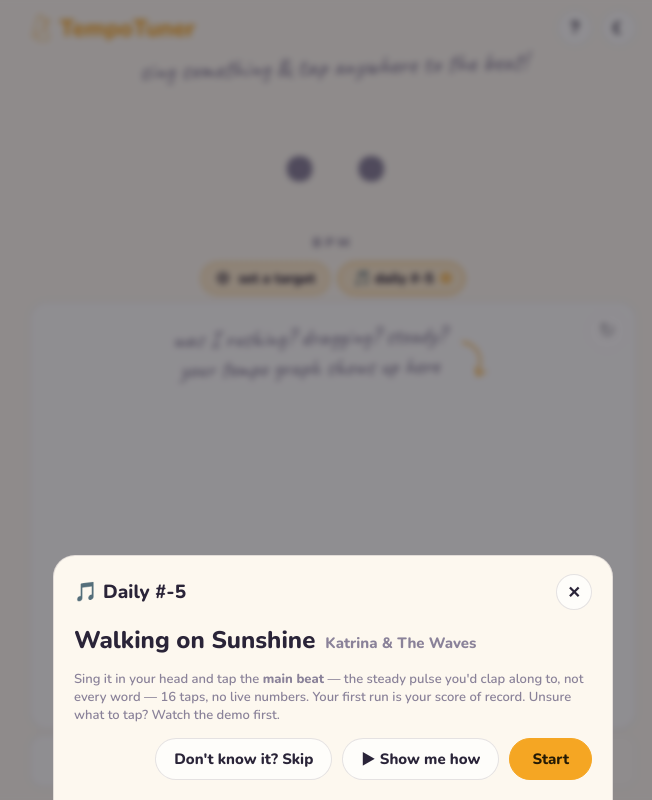
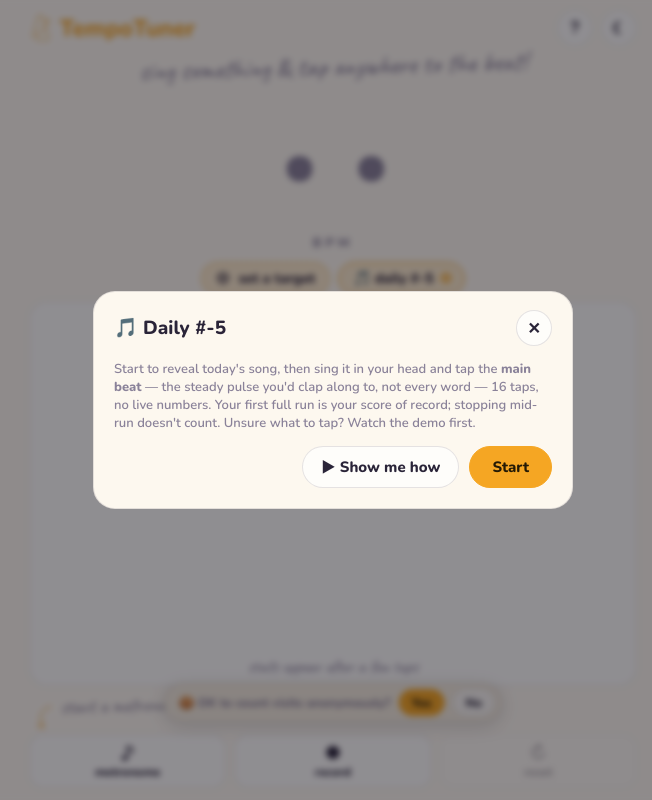
Before and after one commit to sgebb/TempoTuner, a React (Vite) app: page / in a window 1280 px wide. Shown: the whole page, without its empty margins (307-959 px from the left). Built offline with nearby package versions, Linux system fonts and the light colour scheme.

Commit message:
no fade, daily tweaks

```diff
--- a/src/App.tsx
+++ b/src/App.tsx
@@ -1,9 +1,8 @@
 import { useCallback, useEffect, useMemo, useRef, useState } from 'react';
 import Graph from './components/Graph';
-import { Bullseye, MetronomeMark, ShareNodes } from './components/icons';
+import { Bullseye, MetronomeMark } from './components/icons';
 import HelpModal from './components/HelpModal';
 import TargetSheet from './components/TargetSheet';
-import ShareSheet from './components/ShareSheet';
 import DailySheet, { RunReveal } from './components/DailySheet';
 import ConsentBanner from './components/ConsentBanner';
 import { useMetronome } from './hooks/useMetronome';
@@ -21,6 +20,7 @@
   saveDailyResults,
   scoreGuess,
   songForDay,
+  wobblePenalty,
 } from './lib/daily';
 
 type Ripple = { id: number; x: number; y: number };
@@ -45,7 +45,6 @@
   const [ripples, setRipples] = useState<Ripple[]>([]);
   const [helpOpen, setHelpOpen] = useState(false);
   const [targetOpen, setTargetOpen] = useState(false);
-  const [shareOpen, setShareOpen] = useState(false);
   // The daily challenge greets you (Wordle-style) until played — but only once
   // per day, so dismissing it leaves just the pulsing chip as a nudge.
   const [dailyOpen, setDailyOpen] = useState(() => {
@@ -203,25 +202,22 @@
     setDailyOpen(true);
   };
 
-  const skipDaily = () => {
-    if (dailyResults[todayKey]) return;
-    const next = { ...dailyResults, [todayKey]: { day, guess: null, score: null, skipped: true } };
-    setDailyResults(next);
-    saveDailyResults(next);
-  };
-
-  // A challenge run ends itself after enough valid intervals.
+  // A challenge run ends itself after enough valid intervals. The score is
+  // tempo accuracy (octave-aware) minus a consistency penalty for wobbly taps.
   useEffect(() => {
     if (!challenge || points.length < CHALLENGE_POINTS) return;
     const guess = guessFromPoints(points);
-    const { score, octave } = scoreGuess(guess, challenge.song.bpm);
+    const { score: accuracy, octave } = scoreGuess(guess, challenge.song.bpm);
+    const bpms = points.map((p) => Math.round(p.bpm));
+    const wobble = wobblePenalty(bpms);
+    const score = Math.max(0, accuracy - wobble);
     const countsForToday = !challenge.practice && !dailyResults[todayKey];
     if (countsForToday) {
-      const next = { ...dailyResults, [todayKey]: { day, guess, score } };
+      const next = { ...dailyResults, [todayKey]: { day, guess, score, bpms } };
       setDailyResults(next);
       saveDailyResults(next);
     }
-    setRunReveal({ song: challenge.song, guess, score, octave, practice: !countsForToday });
+    setRunReveal({ song: challenge.song, guess, score, octave, wobble, practice: !countsForToday });
     setChallenge(null);
     setDailyOpen(true);
   }, [challenge, points, dailyResults, todayKey, day]);
@@ -276,9 +272,10 @@
       </header>
 
       {challenge ? (
-        <p className="squiggle tagline challenge-song">
-          🎵 {challenge.song.title} — {challenge.song.artist}
-        </p>
+        <div className="challenge-title">
+          <strong>🎵 {challenge.song.title}</strong>
+          <span>{challenge.song.artist}</span>
+        </div>
       ) : demo.running ? (
         <p className="squiggle tagline challenge-song">🎵 {DEMO_SONG.title} — demo</p>
       ) : (
@@ -373,16 +370,6 @@
           </div>
         ) : (
           <>
-        <button
-          className="icon-btn graph-reset"
-          data-no-tap
-          onClick={reset}
-          disabled={!hasSession && !recorder.hasRecording}
-          aria-label="Reset session"
-          title="Clear taps and recording"
-        >
-          ↻
-        </button>
         {points.length === 0 && recorder.volume.length === 0 ? (
           <div className="graph-empty squiggle">
             <div>
@@ -431,6 +418,36 @@
       </section>
 
       {!challenge && !demo.running && (
+      <>
+      <div className="controls-hint squiggle" data-no-tap aria-hidden="true">
+        {!hasSession && !metronome.isOn ? (
+          <span className="hint-inner hint-left">
+            <svg className="hint-arrow" viewBox="0 0 40 60">
+              <path
+                d="M32 8 C 12 12, 6 28, 14 50 M14 50 l 2 -10 M14 50 l -10 -5"
+                fill="none"
+                stroke="currentColor"
+                strokeWidth="2"
+                strokeLinecap="round"
+              />
+            </svg>
+            start a metronome and try to hold its beat
+          </span>
+        ) : hasSession && !recorder.hasRecording && recorder.status === 'idle' ? (
+          <span className="hint-inner hint-center">
+            record yourself to hear where your tempo drifted
+            <svg className="hint-arrow" viewBox="0 0 40 60">
+              <path
+                d="M8 8 C 28 12, 34 28, 26 50 M26 50 l -2 -10 M26 50 l 10 -5"
+                fill="none"
+                stroke="currentColor"
+                strokeWidth="2"
+                strokeLinecap="round"
+              />
+            </svg>
+          </span>
+        ) : null}
+      </div>
       <nav className="controls" data-no-tap>
         <button
           className={`btn ${metronome.isOn ? 'btn-active' : ''}`}
@@ -438,11 +455,11 @@
           title={
             targetBpm === null
               ? 'Pick a target tempo for the metronome'
-              : 'Metronome counts you in, then fades out'
+              : 'Metronome clicks at your target tempo'
           }
         >
           <span className="btn-icon">{metronome.isOn ? '◼' : '♪'}</span>
-          {metronome.isOn ? 'fading…' : 'metronome'}
+          {metronome.isOn ? 'stop' : 'metronome'}
         </button>
         <button
           className={`btn ${recorder.status === 'recording' ? 'btn-recording' : ''}`}
@@ -458,13 +475,17 @@
             {recorder.status === 'playing' ? 'stop' : 'play'}
           </button>
         )}
-        <button className="btn" onClick={() => setShareOpen(true)} disabled={!stats}>
-          <span className="btn-icon">
-            <ShareNodes />
-          </span>
-          share
+        <button
+          className="btn"
+          onClick={reset}
+          disabled={!hasSession && !recorder.hasRecording}
+          title="Clear taps and recording"
+        >
+          <span className="btn-icon">↻</span>
+          reset
         </button>
       </nav>
+      </>
       )}
 
       {recorder.status === 'denied' && (
@@ -484,11 +505,11 @@
           todayKey={todayKey}
           day={day}
           song={dailySong}
+          dark={dark}
           results={dailyResults}
           reveal={runReveal}
           onStart={startChallenge}
           onDemo={startDemo}
-          onSkip={skipDaily}
           onPracticeAt={(v) => {
             setTargetBpm(v);
             dismissDaily();
@@ -515,15 +536,6 @@
           }}
         />
       )}
-      {shareOpen && (
-        <ShareSheet
-          points={points}
-          stats={stats}
-          targetBpm={targetBpm}
-          dark={dark}
-          onClose={() => setShareOpen(false)}
-        />
-      )}
     </div>
   );
 };
--- a/src/components/DailySheet.tsx
+++ b/src/components/DailySheet.tsx
@@ -6,13 +6,17 @@
   computeStreak,
   scoreGuess,
   shiftDateKey,
+  wobblePenalty,
 } from '../lib/daily';
+import { renderDailyShareImage, shareOrDownload } from '../lib/shareImage';
 
 export type RunReveal = {
   song: Song;
   guess: number;
   score: number;
   octave: Octave;
+  /** consistency points deducted from the accuracy score (0 = steady run) */
+  wobble: number;
   practice: boolean;
 };
 
@@ -20,12 +24,12 @@
   todayKey: string;
   day: number;
   song: Song;
+  dark: boolean;
   results: DailyResults;
   /** a just-finished run to reveal; null → show today's stored result or the intro */
   reveal: RunReveal | null;
   onStart: (song: Song, practice: boolean) => void;
   onDemo: () => void;
-  onSkip: () => void;
   onPracticeAt: (bpm: number) => void;
   onClose: () => void;
 };
@@ -66,8 +70,9 @@
   </div>
 );
 
-const DailySheet = ({ todayKey, day, song, results, reveal, onStart, onDemo, onSkip, onPracticeAt, onClose }: Props) => {
+const DailySheet = ({ todayKey, day, song, dark, results, reveal, onStart, onDemo, onPracticeAt, onClose }: Props) => {
   const [copied, setCopied] = useState(false);
+  const [busy, setBusy] = useState(false);
   const stored = results[todayKey];
   const streak = computeStreak(results, todayKey);
 
@@ -75,26 +80,45 @@
   const shown: RunReveal | null =
     reveal ??
     (stored && !stored.skipped && stored.guess !== null && stored.score !== null
-      ? { song, guess: stored.guess, score: stored.score, octave: scoreGuess(stored.guess, song.bpm).octave, practice: false }
+      ? {
+          song,
+          guess: stored.guess,
+          score: stored.score,
+          octave: scoreGuess(stored.guess, song.bpm).octave,
+          wobble: stored.bpms ? wobblePenalty(stored.bpms) : 0,
+          practice: false,
+        }
       : null);
 
   const share = async () => {
-    const text = `TempoTuner Daily #${day} · ${song.title} — ${song.artist} · 🎯 ${shown!.score}/100 · 🔥${streak}\nhttps://tempotuner.app`;
-    if (navigator.share) {
-      try {
-        await navigator.share({ text });
-        return;
-      } catch (err) {
-        if ((err as DOMException)?.name === 'AbortError') return;
+    if (!shown || busy) return;
+    setBusy(true);
+    try {
+      const text = `TempoTuner Daily #${day} · ${song.title} — ${song.artist} · 🎯 ${shown.score}/100 · 🔥${streak}\nhttps://tempotuner.app`;
+      const blob = await renderDailyShareImage({
+        day,
+        song: shown.song,
+        guess: shown.guess,
+        score: shown.score,
+        octave: shown.octave,
+        streak,
+        bpms: stored?.bpms ?? null,
+        dark,
+      });
+      const outcome = await shareOrDownload(blob, text);
+      if (outcome === 'downloaded') {
+        // no share sheet on this device — image downloaded, text to clipboard
+        await navigator.clipboard.writeText(text).catch(() => undefined);
+        setCopied(true);
+        window.setTimeout(() => setCopied(false), 2000);
       }
+    } finally {
+      setBusy(false);
     }
-    await navigator.clipboard.writeText(text);
-    setCopied(true);
-    window.setTimeout(() => setCopied(false), 2000);
   };
 
   return (
-    <div className="overlay" onClick={onClose} data-no-tap>
+    <div className="overlay overlay-center" onClick={onClose} data-no-tap>
       <div className="sheet" onClick={(e) => e.stopPropagation()}>
         <div className="sheet-header">
           <h2>🎵 Daily #{day}</h2>
@@ -103,10 +127,12 @@
           </button>
         </div>
 
-        <div className="daily-song">
-          <strong>{(shown?.song ?? song).title}</strong>
-          <span className="daily-artist">{(shown?.song ?? song).artist}</span>
-        </div>
+        {shown && (
+          <div className="daily-song">
+            <strong>{shown.song.title}</strong>
+            <span className="daily-artist">{shown.song.artist}</span>
+          </div>
+        )}
 
         {shown ? (
           <>
@@ -124,8 +150,16 @@
               </div>
             </div>
             <div className="reveal-score">
-              🎯 <strong>{shown.score}</strong>/100
+              <span>
+                🎯 <strong>{shown.score}</strong>/100
+              </span>
               {octaveNote(shown.octave) && <span className="octave-note">{octaveNote(shown.octave)}</span>}
+              {shown.wobble > 0 && (
+                <span className="wobble-note">
+                  −{shown.wobble} for an unsteady beat — finding the tempo is half the game, holding
+                  it is the rest!
+                </span>
+              )}
             </div>
             {!shown.practice && (
               <div className="daily-streak-row">
@@ -147,35 +181,21 @@
                 Practice at {shown.song.bpm}
               </button>
               {!shown.practice && (
-                <button className="btn btn-primary" onClick={share}>
-                  {copied ? 'Copied!' : 'Share'}
+                <button className="btn btn-primary" onClick={share} disabled={busy}>
+                  {busy ? 'Creating…' : copied ? 'Copied!' : 'Share'}
                 </button>
               )}
-            </div>
-          </>
-        ) : stored?.skipped ? (
-          <>
-            <p className="sheet-hint">
-              You skipped today's song — streak safe. 🔥 {streak} day streak
-            </p>
-            <HistoryDots results={results} todayKey={todayKey} />
-            <div className="sheet-actions">
-              <button className="btn btn-primary" onClick={() => onStart(song, true)}>
-                Play anyway (practice)
-              </button>
             </div>
           </>
         ) : (
           <>
             <p className="sheet-hint">
-              Sing it in your head and tap the <strong>main beat</strong> — the steady pulse you'd
-              clap along to, not every word — 16 taps, no live numbers. Your first run is your
-              score of record. Unsure what to tap? Watch the demo first.
+              Start to reveal today's song, then sing it in your head and tap the{' '}
+              <strong>main beat</strong> — the steady pulse you'd clap along to, not every word —
+              16 taps, no live numbers. Your first full run is your score of record; stopping
+              mid-run doesn't count. Unsure what to tap? Watch the demo first.
             </p>
             <div className="sheet-actions">
-              <button className="btn btn-ghost" onClick={onSkip}>
-                Don't know it? Skip
-              </button>
               <button className="btn btn-ghost" onClick={onDemo}>
                 ▶ Show me how
               </button>
--- a/src/components/HelpModal.tsx
+++ b/src/components/HelpModal.tsx
@@ -34,16 +34,17 @@
         </p>
         <p>
           <strong>Set a target BPM</strong> to get a dashed target line on the graph and unlock the
-          metronome. The metronome counts you in, then <em>fades out over eight beats</em> — keep
-          going on your own and see how steady you stayed.
+          metronome. Practice with it clicking, or turn it off after a few beats and see how steady
+          you stay on your own.
         </p>
         <p>
           <strong>Record</strong> your voice while you tap, then play it back: a playhead moves along
           the graph so you can hear the exact moment your timing drifted.
         </p>
         <p>
-          <strong>Share</strong> exports your session — stats and graph — as an image with your own
-          note, and <strong>reset</strong> clears taps and recording but keeps your target.
+          <strong>Share</strong> your daily challenge result as an image — score, streak and your
+          tempo graph — and <strong>reset</strong> (↻) clears taps and recording but keeps your
+          target.
         </p>
         <p>
           <strong>Daily challenge</strong> — every day there's one well-known song. Sing it in your
--- a/src/components/TargetSheet.tsx
+++ b/src/components/TargetSheet.tsx
@@ -55,7 +55,7 @@
           </div>
         )}
         <p className="sheet-hint">
-          The metronome plays this tempo, then fades out so you keep it going on your own.
+          Sets the dashed line on the graph, and the metronome clicks at this tempo.
         </p>
         <div className="sheet-actions">
           {targetBpm !== null && (
--- a/src/hooks/useMetronome.ts
+++ b/src/hooks/useMetronome.ts
@@ -1,12 +1,6 @@
 import { useCallback, useEffect, useRef, useState } from 'react';
 
-/**
- * Metronome that counts you in at full volume, fades over the next beats and
- * is gone after TOTAL_BEATS clicks — regardless of tempo — so you continue on
- * your own and check yourself afterwards.
- */
-const FULL_BEATS = 4;
-const TOTAL_BEATS = 8;
+/** Plain metronome: clicks at the given tempo until stopped. */
 const LOOKAHEAD_S = 0.12;
 const SCHEDULER_MS = 30;
 
@@ -15,7 +9,6 @@
   const ctxRef = useRef<AudioContext | null>(null);
   const timerRef = useRef<number | null>(null);
   const nextBeatRef = useRef(0);
-  const beatCountRef = useRef(0);
 
   const stop = useCallback(() => {
     if (timerRef.current !== null) {
@@ -38,16 +31,15 @@
 
       const interval = 60 / bpm;
       nextBeatRef.current = ctx.currentTime + 0.05;
-      beatCountRef.current = 0;
       setIsOn(true);
 
-      const scheduleClick = (time: number, volume: number) => {
+      const scheduleClick = (time: number) => {
         const osc = ctx.createOscillator();
         const gain = ctx.createGain();
         osc.type = 'sine';
         osc.frequency.value = 1000;
         gain.gain.setValueAtTime(0.0001, time);
-        gain.gain.exponentialRampToValueAtTime(Math.max(0.001, 0.25 * volume), time + 0.004);
+        gain.gain.exponentialRampToValueAtTime(0.25, time + 0.004);
         gain.gain.exponentialRampToValueAtTime(0.0001, time + 0.06);
         osc.connect(gain);
         gain.connect(ctx.destination);
@@ -57,14 +49,7 @@
 
       timerRef.current = window.setInterval(() => {
         while (nextBeatRef.current < ctx.currentTime + LOOKAHEAD_S) {
-          const n = beatCountRef.current;
-          if (n >= TOTAL_BEATS) {
-            stop();
-            return;
-          }
-          const volume = n < FULL_BEATS ? 1 : (TOTAL_BEATS - n) / (TOTAL_BEATS - FULL_BEATS);
-          scheduleClick(nextBeatRef.current, volume);
-          beatCountRef.current = n + 1;
+          scheduleClick(nextBeatRef.current);
           nextBeatRef.current += interval;
         }
       }, SCHEDULER_MS);
--- a/src/lib/daily.ts
+++ b/src/lib/daily.ts
@@ -168,6 +168,19 @@
   return { score: Math.max(0, Math.round(100 - bestErr * 400)), octave: best.octave };
 }
 
+/**
+ * Consistency penalty for a challenge run: the median guess can be spot-on
+ * while the taps wobbled all over, so high interval variance costs points.
+ * cv ≲ 4% (a tight human tapper) is free; it ramps up to −25 from there.
+ */
+export function wobblePenalty(bpms: number[]): number {
+  if (bpms.length < 4) return 0;
+  const avg = bpms.reduce((s, b) => s + b, 0) / bpms.length;
+  const sd = Math.sqrt(bpms.reduce((s, b) => s + (b - avg) ** 2, 0) / bpms.length);
+  const cv = sd / avg;
+  return Math.max(0, Math.min(25, Math.round((cv - 0.04) * 250)));
+}
+
 /** The run's single BPM guess: median over every interval (robust to stumbles). */
 export function guessFromPoints(points: TapPoint[]): number {
   const bpms = points.map((p) => p.bpm).sort((a, b) => a - b);
@@ -183,6 +196,8 @@
   guess: number | null;
   score: number | null;
   skipped?: boolean;
+  /** per-interval BPMs of the scoring run, oldest first — used for the share graph */
+  bpms?: number[];
 };
 
 export type DailyResults = Record<string, DailyResult>;
--- a/src/styles.css
+++ b/src/styles.css
@@ -245,6 +245,25 @@
   color: var(--fg);
 }
 
+.challenge-title {
+  text-align: center;
+  padding: 2px 0;
+}
+
+.challenge-title strong {
+  display: block;
+  font-size: clamp(20px, 6vmin, 28px);
+  font-weight: 800;
+}
+
+.challenge-title span {
+  display: block;
+  margin-top: 2px;
+  font-size: 15px;
+  font-weight: 700;
+  color: var(--muted);
+}
+
 /* ---------- demo ---------- */
 .demo-lyric {
   font-size: clamp(48px, 16vmin, 96px);
@@ -262,21 +281,6 @@
   background: var(--card);
   padding: 6px 6px 0;
   position: relative;
-}
-
-.graph-reset {
-  position: absolute;
-  top: 8px;
-  right: 8px;
-  width: 42px;
-  height: 42px;
-  font-size: 19px;
-  z-index: 3;
-}
-
-.graph-reset:disabled {
-  opacity: 0.35;
-  cursor: default;
 }
 
 .graph-hint-label {
@@ -365,6 +369,39 @@
 }
 
 /* ---------- controls ---------- */
+/* breathing room between graph and buttons, used for hand-drawn nudges */
+.controls-hint {
+  min-height: 38px;
+  display: flex;
+  align-items: flex-end;
+  font-size: clamp(15px, 4vmin, 19px);
+  padding: 2px 6px 0;
+  cursor: default;
+}
+
+.hint-inner {
+  display: inline-flex;
+  align-items: flex-start;
+  gap: 6px;
+  transform: rotate(-1.5deg);
+}
+
+.hint-left {
+  margin-right: auto;
+}
+
+.hint-center {
+  margin: 0 auto;
+}
+
+.hint-arrow {
+  width: 20px;
+  height: 32px;
+  flex: 0 0 auto;
+  margin-top: 6px;
+  color: var(--accent);
+}
+
 .controls {
   display: flex;
   gap: 8px;
@@ -491,6 +528,20 @@
   }
 }
 
+/* centered modal variant — the daily is content, not a bottom-sheet tool,
+   and pinned to the bottom it read like a cookie banner */
+.overlay-center {
+  align-items: center;
+  padding: 16px;
+}
+
+.overlay-center .sheet {
+  max-width: 480px;
+  border-radius: 22px;
+  border-bottom: 1.5px solid var(--border);
+  padding-bottom: 20px;
+}
+
 .sheet-header {
   display: flex;
   align-items: center;
@@ -598,24 +649,6 @@
   background: var(--accent-soft);
 }
 
-/* share sheet */
-.share-message {
-  width: 100%;
-  border: 1.5px solid var(--border);
-  border-radius: 12px;
-  background: var(--card);
-  color: var(--fg);
-  font-family: inherit;
-  font-size: 15px;
-  padding: 10px 12px;
-  resize: none;
-}
-
-.share-message:focus {
-  outline: 2px solid var(--accent);
-  border-color: transparent;
-}
-
 /* daily sheet */
 .daily-song {
   display: flex;
@@ -698,6 +731,14 @@
   font-size: 17px;
   font-weight: 500;
   color: var(--accent);
+}
+
+.wobble-note {
+  font-family: 'Caveat', 'Segoe Script', cursive;
+  font-size: 17px;
+  font-weight: 500;
+  color: var(--warn);
+  text-align: center;
 }
 
 .daily-streak-row {
@@ -845,4 +886,7 @@
   .bpm-big {
     font-size: clamp(56px, 16vmin, 96px);
   }
+  .controls-hint {
+    display: none;
+  }
 }
```
Also changed, not shown: index.html (+10 -10 lines), src/components/ShareSheet.tsx (deleted, +0 -61 lines), src/lib/shareImage.ts (+82 -107 lines).
